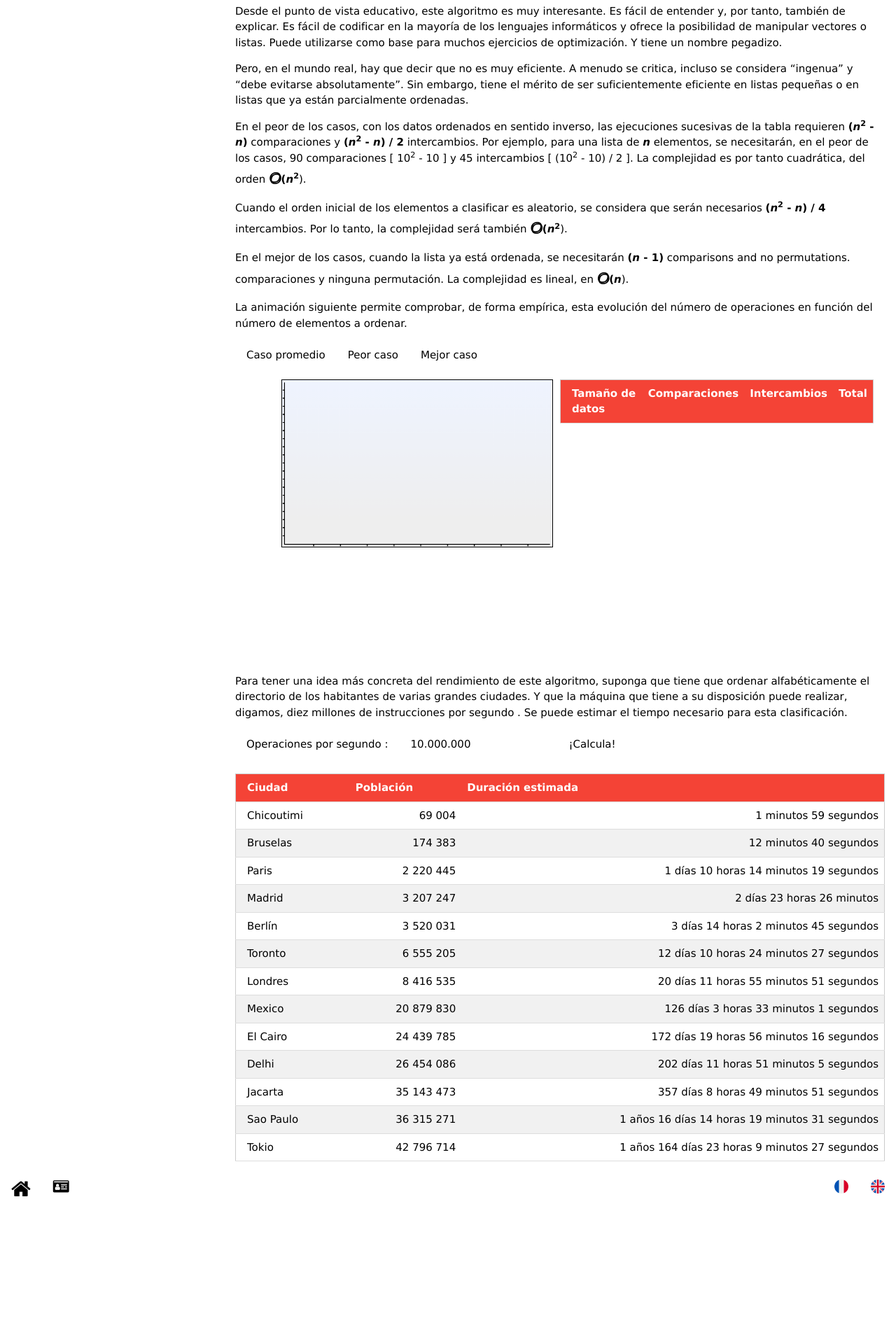
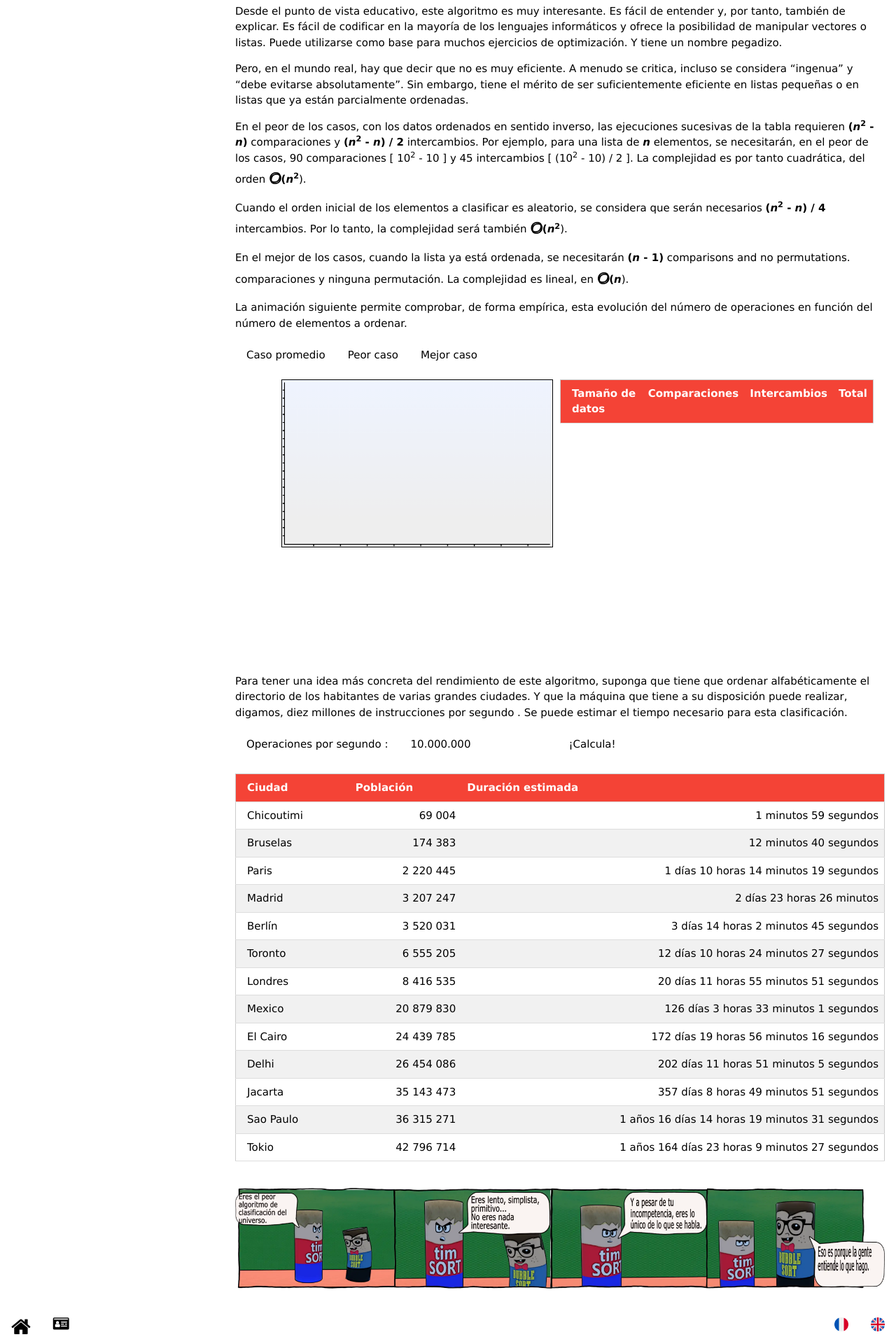
Before and after one commit to LWH-21/Algos, a Jekyll site: the page built from _posts/2020-11-20-bubblesort_es.md, in a window 1280 px wide. Shown: the part 2660-4580 px from the top of the page at 70% size. Built offline with Jekyll 4.4.1, drawn with Linux system fonts in a browser that asks for light colours; comment, search, counter and statistics services are not loaded; before the commit the page ends 4384 px from its top, so only the background shows below that.

Commit message:
Update 2020-11-20-bubblesort_es.md

```diff
--- a/_posts/2020-11-20-bubblesort_es.md
+++ b/_posts/2020-11-20-bubblesort_es.md
@@ -379,3 +379,6 @@
 	</tbody>
 </table>
 </div>
+
+<br>
+<img src="{{ 'assets/img/sort/bubble_es.webp' | relative_url }}" alt="Comics Strip " style="max-width: 100%;height: auto;"/>
```
